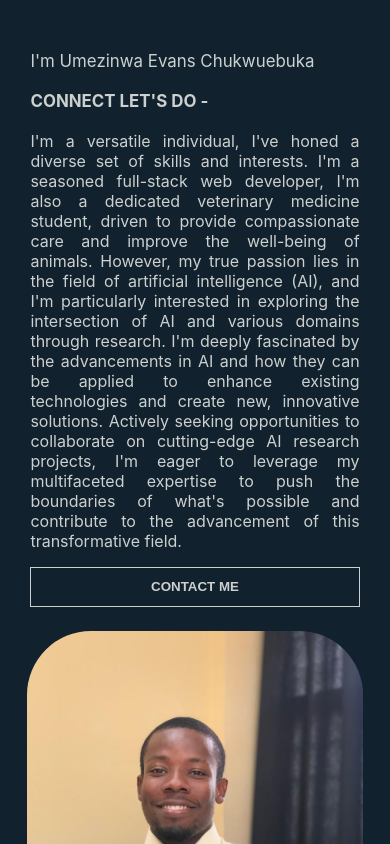
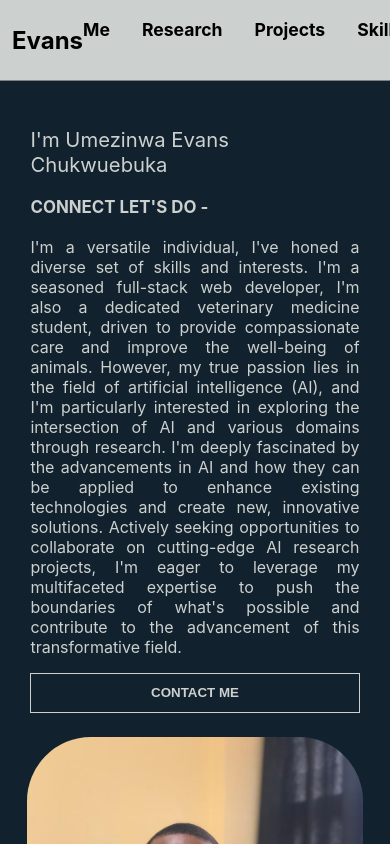
Before and after one commit to Nickosin/about-me, a React (Create React App) app in the folder about-me/: page / in a window 390 px wide. Shown: the top 844 px of the page. Built offline with nearby package versions, Linux system fonts and the light colour scheme.

Commit message:
changes @media

```diff
--- a/about-me/src/App.css
+++ b/about-me/src/App.css
@@ -308,12 +308,13 @@ display: flex;
 
 .contact{
   width: 100%;
-  height: 6rem;
+  height: auto;
   background-color: gray;
   display: flex;
   flex-direction: column;
   align-items: center;
   justify-content: center;
+  padding-top: 1.5rem;
 }
 
 .contacticon{
@@ -421,10 +422,6 @@ gap: 0.6rem;
 @media screen and (max-width: 400px){
   .container{
     width: 100%;
-    display: flex;
-    flex-direction: column;
-    justify-content: center;
-    align-items: center;
     height: auto;
   }
 
@@ -433,14 +430,14 @@ gap: 0.6rem;
   }
 
   .me{
-    padding-top: 6vh;
+    padding-top: 15vh;
   }
 
   .about{
    width: 39vh;
   }
   .name{
-    font-size: 2vh;
+    font-size: 2.4vh;
   }
   .connect{
     font-size: 2vh;
@@ -490,6 +487,14 @@ gap: 0.6rem;
     padding-left: 4vh;
   }
 
+  .logolink{
+    font-size: 1.3rem;
+  }
+
+  .copy{
+    font-size: 0.6rem;
+  }
+
 }
 
 @media screen and (max-width: 800px){
```
